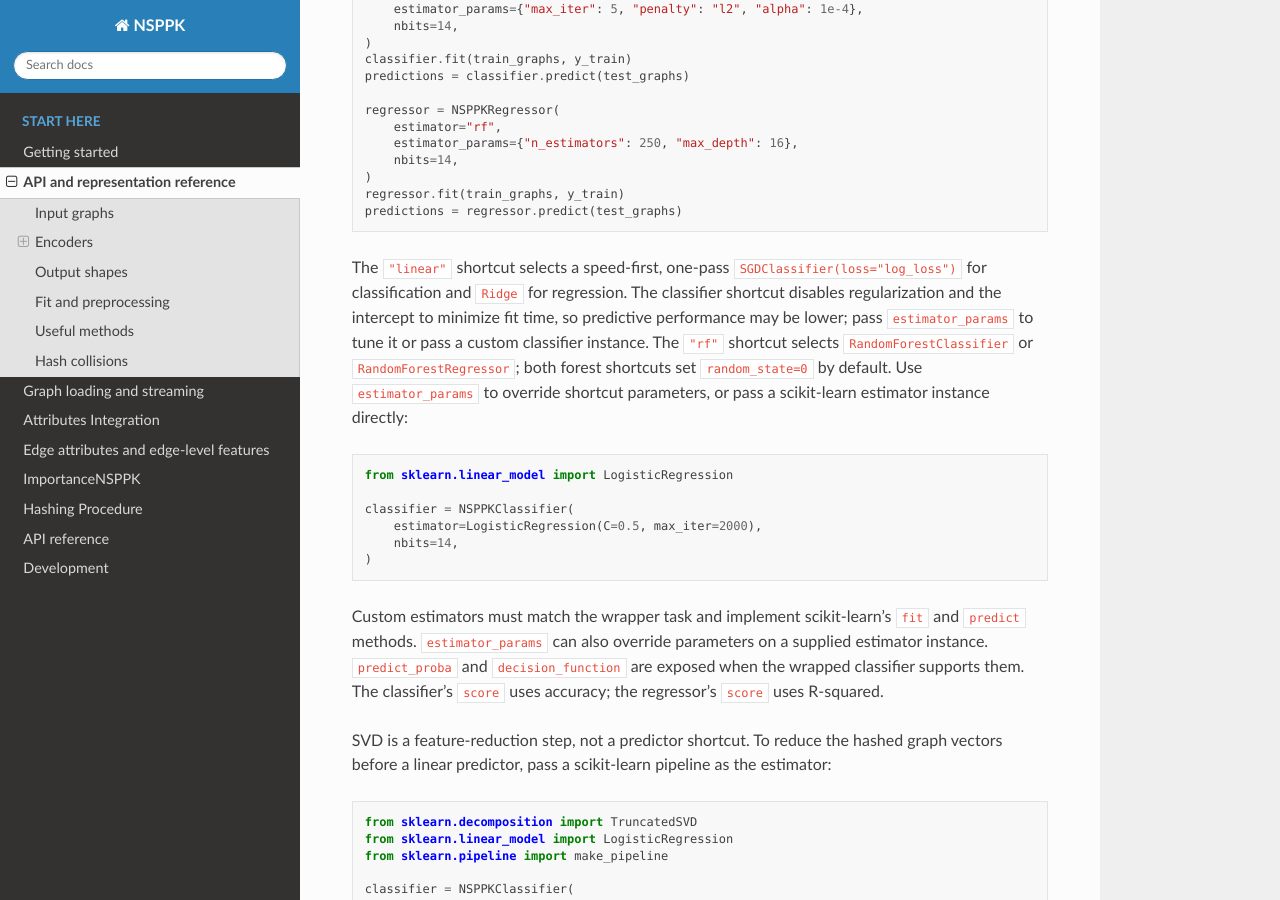
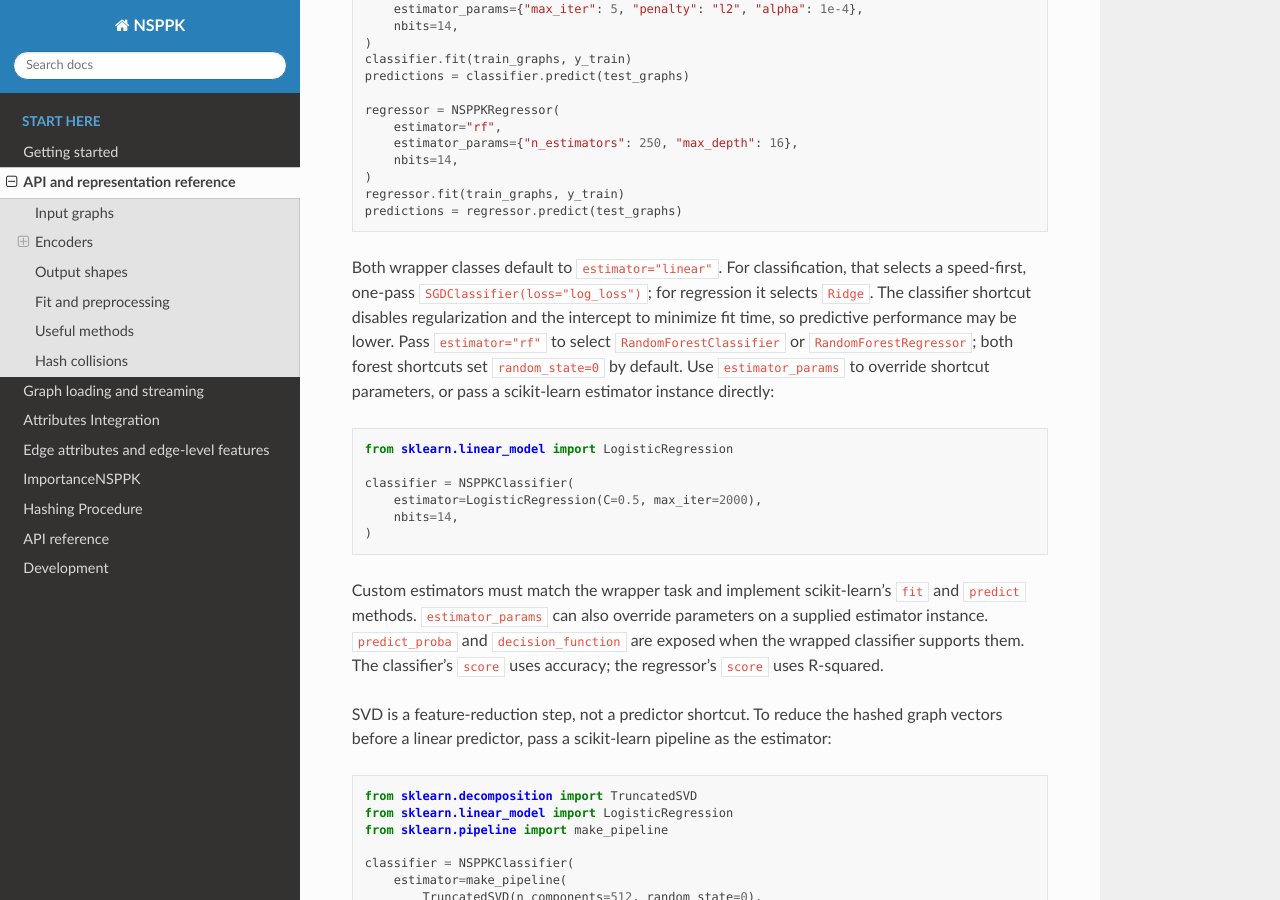
Before and after one commit to Xfcosta/NSPPK, a Sphinx documentation site: the page built from docs/API.md, in a window 1280 px wide and 900 px high, scrolled down 1859 px. Built offline with Sphinx 7.4.7 and the Read the Docs theme 3.1.0, drawn with Linux system fonts in a browser that asks for light colours.

Commit message:
Refactor NSPPKClassifier documentation for clarity on estimator usage

````diff
--- a/docs/API.md
+++ b/docs/API.md
@@ -66,14 +66,14 @@ regressor.fit(train_graphs, y_train)
 predictions = regressor.predict(test_graphs)
 ```
 
-The `"linear"` shortcut selects a speed-first, one-pass
-`SGDClassifier(loss="log_loss")` for classification and `Ridge` for regression.
-The classifier shortcut disables regularization and the intercept to minimize
-fit time, so predictive performance may be lower; pass `estimator_params` to
-tune it or pass a custom classifier instance. The `"rf"` shortcut selects
-`RandomForestClassifier` or `RandomForestRegressor`; both forest shortcuts set
-`random_state=0` by default. Use `estimator_params` to override shortcut
-parameters, or pass a scikit-learn estimator instance directly:
+Both wrapper classes default to `estimator="linear"`. For classification,
+that selects a speed-first, one-pass `SGDClassifier(loss="log_loss")`; for
+regression it selects `Ridge`. The classifier shortcut disables regularization
+and the intercept to minimize fit time, so predictive performance may be lower.
+Pass `estimator="rf"` to select `RandomForestClassifier` or
+`RandomForestRegressor`; both forest shortcuts set `random_state=0` by default.
+Use `estimator_params` to override shortcut parameters, or pass a scikit-learn
+estimator instance directly:
 
 ```python
 from sklearn.linear_model import LogisticRegression
````
Also changed, not shown: 1 other file.
